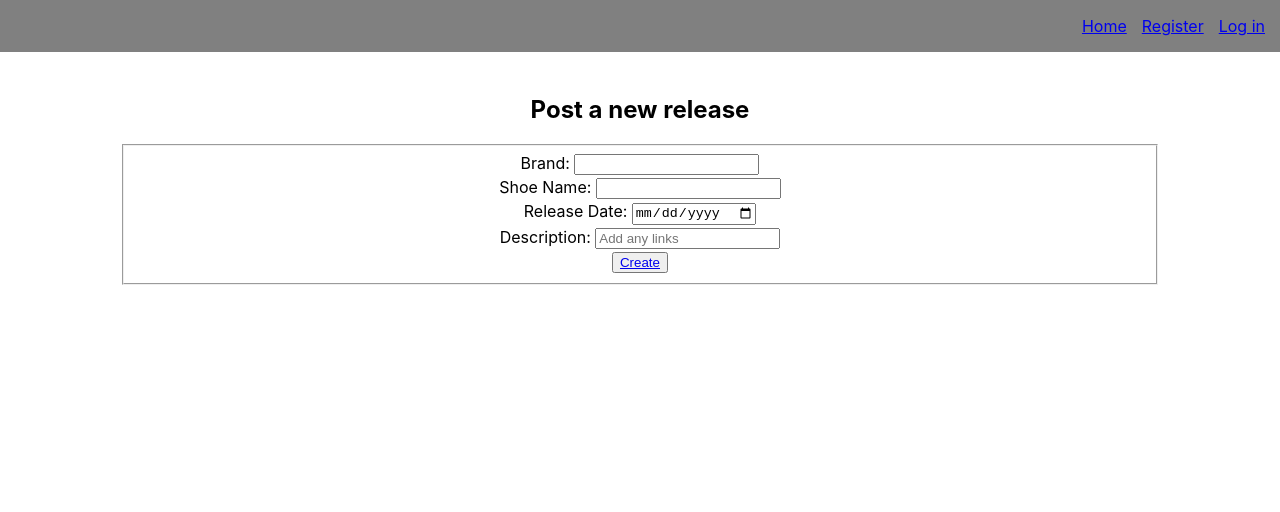
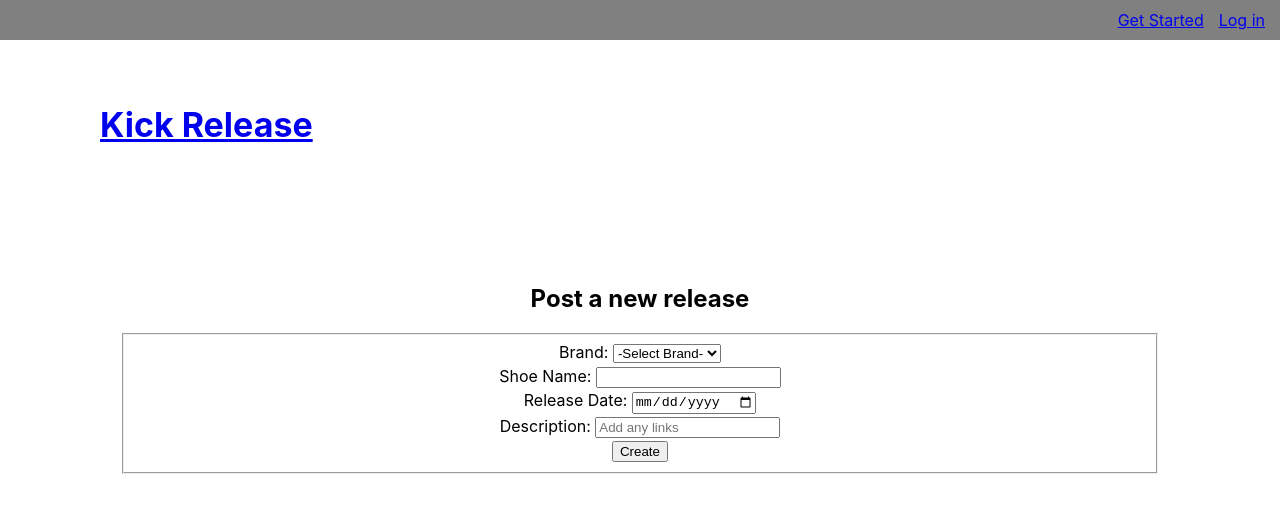
Before and after one commit to yougene42193/kick-release, a React (Create React App) app: page /create in a window 1280 px wide. Shown: the top 512 px of the page. Built offline with nearby package versions, Linux system fonts and the light colour scheme.

Commit message:
comments are posting now

```diff
--- a/src/App.js
+++ b/src/App.js
@@ -5,7 +5,7 @@ import Header from './Header/Header'
 import RegisterRoute from './Routes/RegisterRoute'
 import LoginRoute from './Routes/LoginRoute';
 import ShoeList from './ShoeList/ShoeList'
-import CreatePost from './CreatePost/CreatePost'
+import CreateRoutes from './Routes/CreateRoute'
 import PostPage from './Routes/PostPage'
 
 class App extends Component {
@@ -33,7 +33,7 @@ class App extends Component {
           />
           <Route
             path='/create'
-            component={CreatePost}
+            component={CreateRoutes}
           />
           <Route
             path='/post/:postId'
--- a/src/Categories/Categories.js
+++ b/src/Categories/Categories.js
@@ -3,17 +3,27 @@ import { Link } from "react-router-dom";
 import "./Categories.css";
 
 export default class Categories extends React.Component {
+
   render() {
-    let categories = ["All", "Adidas", "Jordan", "Nike", "Vans", "Yeezy"];
+
+    let brands = ["All", "Adidas", "Jordan", "Nike", "Yeezy"]
 
     return (
       <section className="categories">
-        <h3 className="categories-header">Categories</h3>
-
-        {categories.map((category, index) => (
-
-              <li>{category}</li>
-
+        <h3 className="categories-header">Brands</h3>
+        {brands.map((brand, index) => (
+          <Link key={index} to={brand === "All" ? "/list" : `/${brand}`}>
+            <div
+              className={
+                brand === this.props.match.params.brand ||
+                (brand === "All" && window.location.pathname === "/list")
+                  ? "selected"
+                  : "unselected"
+              }
+            >
+              <li>{brand}</li>
+            </div>
+          </Link>
         ))}
       </section>
     );
--- a/src/CommentForm/CommentForm.js
+++ b/src/CommentForm/CommentForm.js
@@ -20,6 +20,10 @@ export default class CommentForm extends Component {
             .catch(this.context.setError)
     }
 
+    handleReload = e => {
+        window.location.reload()
+    }
+
     render() {
         return (
             <form
@@ -37,7 +41,7 @@ export default class CommentForm extends Component {
                         placeholder='Make a comment'>
                     </Textarea>
                 </div>
-                <Button type='submit'>
+                <Button type='submit' onClick={this.handleReload}>
                     Post Comment
                 </Button>
             </form>
--- a/src/CreatePost/CreatePost.js
+++ b/src/CreatePost/CreatePost.js
@@ -1,31 +1,70 @@
 import React from 'react';
-import { Link } from 'react-router-dom';
 import './CreatePost.css'
+import ApiService from '../services/post-api-service';
 
 export default class CreatePost extends React.Component {
+    static defaultProps = {
+        onCreateSuccess: () => {}
+    }
+
+    state = { error: null, success: null }
+
+    handleSubmit = e => {
+        e.preventDefault()
+        const { brand, title, release_date, content } = e.target
+
+        this.setState({ error: null })
+        ApiService.postPost({
+            brand: brand.value,
+            title: title.value,
+            release_date: release_date.value,
+            content: content.value,
+        })
+            .then(res => {
+                brand.value = ''
+                title.value = ''
+                release_date.value = ''
+                content.value = ''
+                this.setState({ success: res.success })
+                this.props.onCreateSuccess()
+            })
+            .catch(res => {
+                this.setState({ error: res.error })
+            })
+    }
+
     render() {
         return (
             <section className="new-post">
                 <h2>Post a new release</h2>
                 <fieldset>
-                    <form>
+                    <form
+                        className="new-post-form"
+                        onSubmit={this.handleSubmit}
+                    >
                         <div className="brand-label">
                             <label>Brand: </label>
-                            <input></input>
+                            <select name="brand" required>
+                                <option value=''>-Select Brand-</option>
+                                <option value='Adidas'>Adidas</option>
+                                <option value='Jordan'>Jordan</option>
+                                <option value='Nike'>Nike</option>
+                                <option value='Yeezy'>Yeezy</option>
+                            </select>
                         </div>
                         <div className="shoe-label">
                             <label>Shoe Name: </label>
-                            <input type="text"></input>
+                            <input type="text" name="title" required></input>
                         </div>
                         <div className="release-label">
                             <label>Release Date: </label>
-                            <input type="date"></input>
+                            <input type="date" name="release_date" required></input>
                         </div>
                         <div className="desc-label">
                             <label>Description: </label>
-                            <input type="text" placeholder="Add any links"></input>
+                            <input type="text" placeholder="Add any links" name="content"></input>
                         </div>
-                        <button><Link to='/list'>Create</Link></button>
+                        <button className="post-btn" type='submit'>Create</button>
                     </form>
                 </fieldset>
             </section>
--- a/src/Header/Header.css
+++ b/src/Header/Header.css
@@ -1,3 +1,11 @@
+h1 {
+    padding-top: 20px;
+}
+
+.top-header {
+    padding-top: 50px;
+    padding-bottom: 10px;
+}
 
 .link-buttons {
     text-align: right;
@@ -14,6 +22,8 @@ li {
 }
 
 nav {
+    padding-top: 10px;
+    padding-bottom: 10px;
     position: fixed;
     top: 0;
     left: 0;
--- a/src/Header/Header.js
+++ b/src/Header/Header.js
@@ -1,25 +1,66 @@
 import React from 'react';
 import { Link } from 'react-router-dom';
+import TokenService from '../services/token-service'
 import './Header.css'
 
 export default class Header extends React.Component {
-    render() {
+    handleLogoutClick = () => {
+        TokenService.clearAuthToken()
+
+    }
+
+    renderLogoutLink() {
         return (
-            <section className="header">
+            <div className="loggedin-header">
                 <nav role="navigation">
-                    <div className="login-header">
-                        <ul className="link-buttons">
-                            <li><Link className="nav-header" to='/'>Home</Link></li>
-                            <li><Link className="nav-header" to='/register'>Register</Link></li>
-                            <li><Link
+
+                    <div className='header-logged-in'>
+                        <li><Link className="nav-header" to='/create'>Create Post</Link></li>
+                        <li><Link
                             className="nav-header"
                             onClick={this.handleLogoutClick}
+                            to='/'>
+                                Logout
+                        </Link></li>
+                    </div>
+                </nav>
+                <header>
+                    <h1><Link to='/list'>Kick Release</Link></h1>
+                </header>
+            </div>
+        )
+    }
+
+    renderLoginLink() {
+        return (
+            <div className="loggedout-header">
+                <nav role="navigation">
+                    <div className='header-not-logged-in'>
+                        <li><Link
+                            className="nav-header"
+                            to='/register'>
+                            Get Started
+                        </Link></li>
+                        <li><Link
+                            className="nav-header"
                             to='/login'>
                                 Log in
                         </Link></li>
-                        </ul>
                     </div>
                 </nav>
+                <header>
+                    <h1><Link to='/'>Kick Release</Link></h1>
+                </header>
+            </div>
+        )
+    }
+
+    render() {
+        return (
+            <section className="top-header">
+                {TokenService.hasAuthToken()
+                    ? this.renderLogoutLink()
+                    : this.renderLoginLink()}
             </section>
         )
     }
--- /dev/null
+++ b/src/Routes/CreateRoute.js
@@ -0,0 +1,26 @@
+import React, { Component } from 'react';
+import CreatePost from '../CreatePost/CreatePost';
+import { Section } from '../utils/utils';
+
+export default class CreateRoutes extends Component {
+    static defaultProps = {
+        history: {
+            push: () => {},
+        },
+    }
+
+    handleCreateSuccess = post => {
+        const { history } = this.props
+        history.push('/list')
+    }
+
+    render() {
+        return (
+            <Section className="CreatePostPage">
+                <CreatePost
+                    onCreateSuccess={this.handleCreateSuccess}
+                />
+            </Section>
+        )
+    }
+}
--- a/src/Routes/LoginRoute.js
+++ b/src/Routes/LoginRoute.js
@@ -14,6 +14,7 @@ export default class LoginRoute extends Component {
         const { location, history } = this.props
         const destination = (location.state || {}).form || '/list'
         history.push(destination)
+        window.location.reload();
     }
 
     render() {
--- a/src/ShoeList/ShoeList.js
+++ b/src/ShoeList/ShoeList.js
@@ -7,6 +7,11 @@ import PostListContext from '../contexts/PostListContext';
 import ApiService from '../services/post-api-service';
 
 export default class ShoeList extends React.Component {
+    static defaultProps = {
+        match: {
+            params: {}
+        }
+    }
     static contextType = PostListContext
 
     componentDidMount() {
@@ -30,7 +35,7 @@ export default class ShoeList extends React.Component {
         const { error } = this.context
         return (
             <Section list className='PostListPage'>
-                <Categories />
+                <Categories {...this.props} />
                 {error
                     ? <p className='red'>There was an error, try again</p>
                     : this.renderPosts()}
--- a/src/services/post-api-service.js
+++ b/src/services/post-api-service.js
@@ -38,8 +38,8 @@ const ApiService = {
               : res.json()
           )
       },
-      postComment(postId, text) {
-        return fetch(`${config.API_ENDPOINT}/reviews`, {
+    postComment(postId, text) {
+        return fetch(`${config.API_ENDPOINT}/comments`, {
           method: 'POST',
           headers: {
             'content-type': 'application/json',
```
Also changed, not shown: src/ShoeListItem/ShoeListItem.js (+28 -1 lines).
